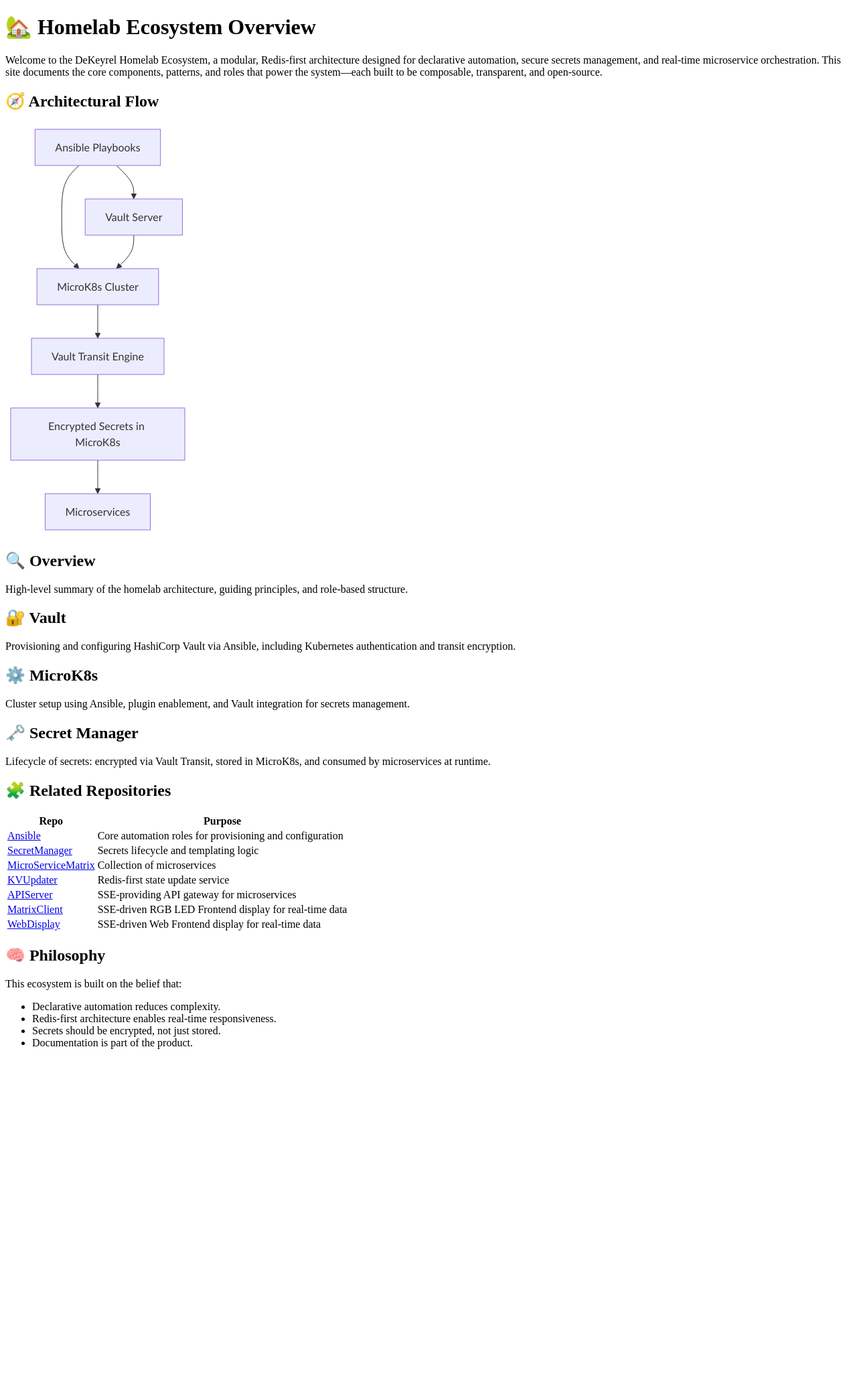
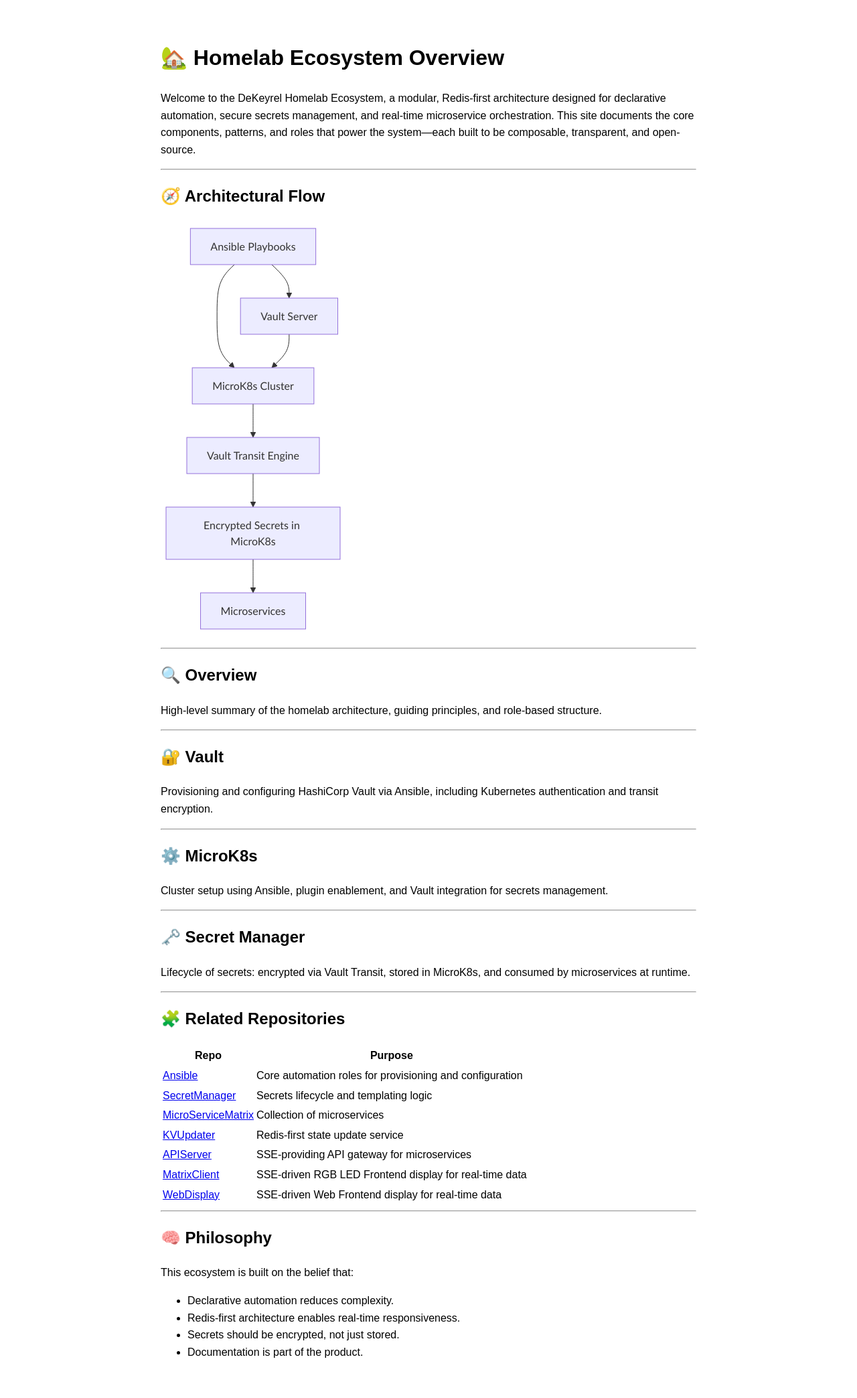
Before and after one commit to dekeyrej/ecosystem-map, a Jekyll site: the page built from docs/index.md, in a window 1280 px wide. Shown: the whole page at 67% size. Built offline with Jekyll 4.4.1, drawn with Linux system fonts in a browser that asks for light colours; our own code applies the rules of GitHub Pages for plain Markdown files; before the commit the page ends 1588 px from its top, so only the background shows below that.

Commit message:
styling up a bit

```diff
--- a/docs/_config.yml
+++ b/docs/_config.yml
@@ -2,4 +2,4 @@
 # theme: null
 include:
   - _includes
-  # - _layouts
+  - _layouts
--- a/docs/_layouts/default.html
+++ b/docs/_layouts/default.html
@@ -6,7 +6,7 @@
       {% include head-custom.html %}
   </head>
   <body>
-        <main>
+      <main style="max-width: 800px; margin: auto; padding: 2em; font-family: sans-serif; line-height: 1.6;">
         {{ content }}
       </main>
   </body>
```
Also changed, not shown: docs/index.md (+16 -0 lines). Lines whose indentation alone changed are shown as unchanged.
